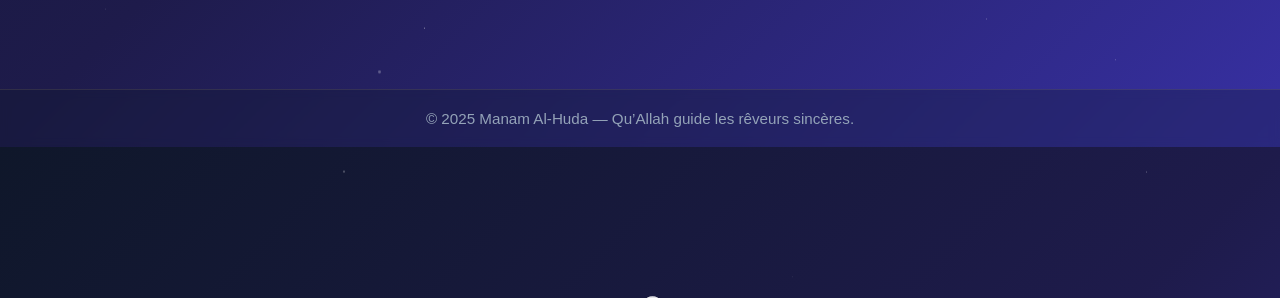
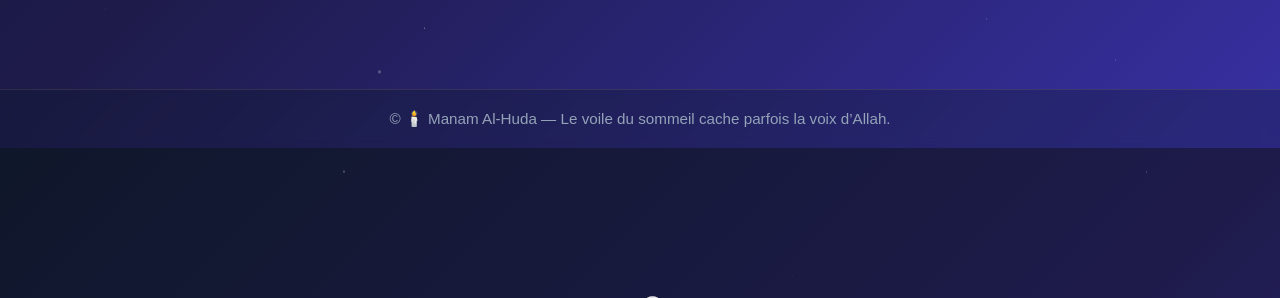
Before and after one commit to eldji225/Manam-Al-Huda, a Flask app: page / in a window 1280 px wide; the page is wider, and only the part inside the window is pictured. Shown: the part 1142-1440 px from the top of that part. Run offline with Flask 3, Linux system fonts and the light colour scheme; data that the repository does not hold is empty.

Commit message:
Update index.html

```diff
--- a/templates/index.html
+++ b/templates/index.html
@@ -144,6 +144,6 @@ async function loadReviews() {
 loadReviews();
 </script>
 <footer>
-    © 2025 Manam Al-Huda — Qu’Allah guide les rêveurs sincères.
+    © 🕯️ Manam Al-Huda — Le voile du sommeil cache parfois la voix d’Allah.
 </footer></body>
 </html>
```
